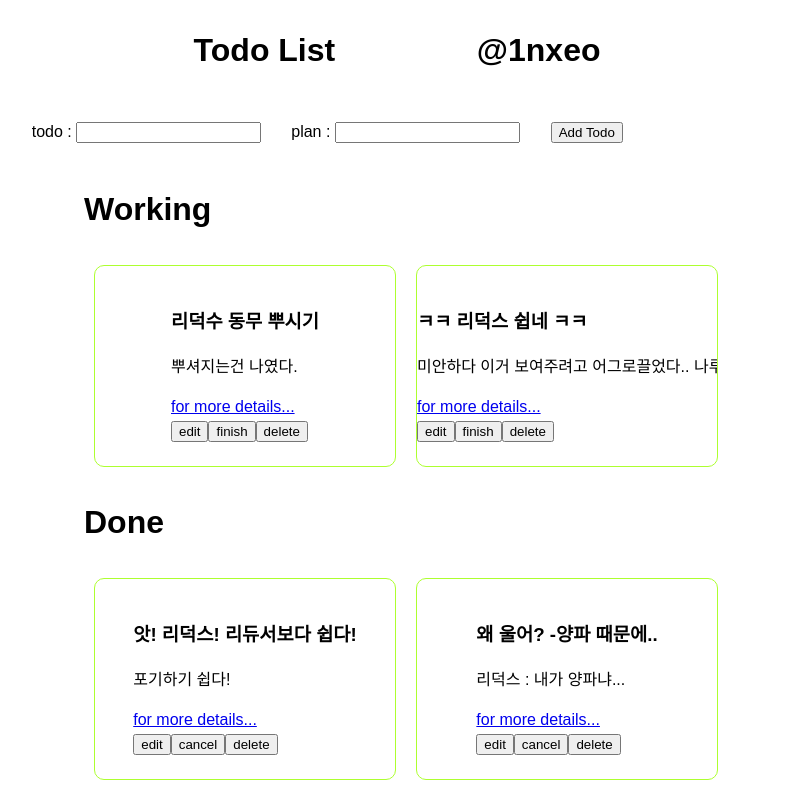
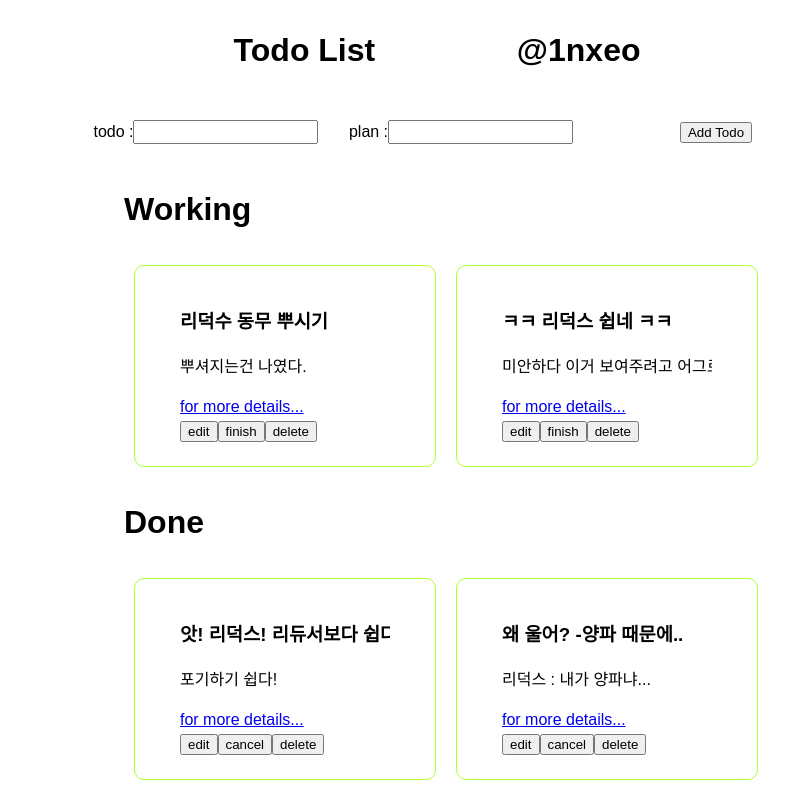
Before and after one commit to 1nxeo/react-week2-hw-lv2, a React (Create React App) app: page / in a window 1280 px wide. Shown: the whole page, without its empty margins (194-983 px from the left). Built offline with nearby package versions, Linux system fonts and the light colour scheme; a web font is replaced by a local one.

Commit message:
css 버튼빼고 끝...

```diff
--- a/src/components/Card.jsx
+++ b/src/components/Card.jsx
@@ -87,11 +87,13 @@ const Content = styled.div`
   text-overflow: ellipsis;
   word-break: keep-all;
   word-wrap: normal;
+  width: 70%;
 `;
 
 const EditForm = styled.div`
   display: flex;
   flex-direction: column;
+  justify-content: center;
 `;
 
 export default Card;
--- a/src/components/Form.jsx
+++ b/src/components/Form.jsx
@@ -53,6 +53,9 @@ const Addform = styled.div`
 
 const Input = styled.div`
   margin: 15px;
+  width: 100%;
+  display: flex;
+  justify-content: center;
 `;
 
 export default Form;
--- a/src/static/GlobalStyle.jsx
+++ b/src/static/GlobalStyle.jsx
@@ -11,8 +11,7 @@ const GlobalStyle = createGlobalStyle`
 
     font-family: 'NeoDunggeunmoPro-Regular' , sans-serif;
     line-height: 1.5;
-    max-width: 1200px;
-    min-height: 800px;
+    width: 100%;
   }
 `;
 
```
